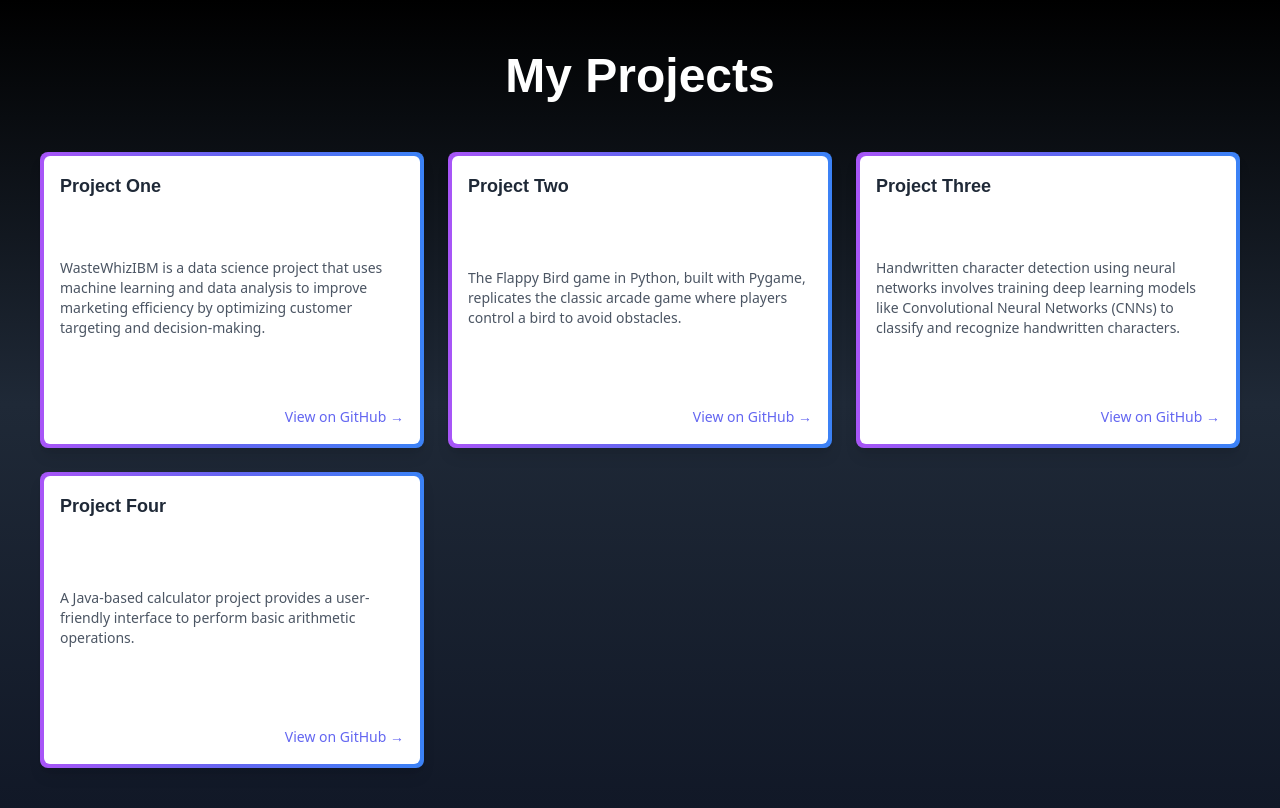
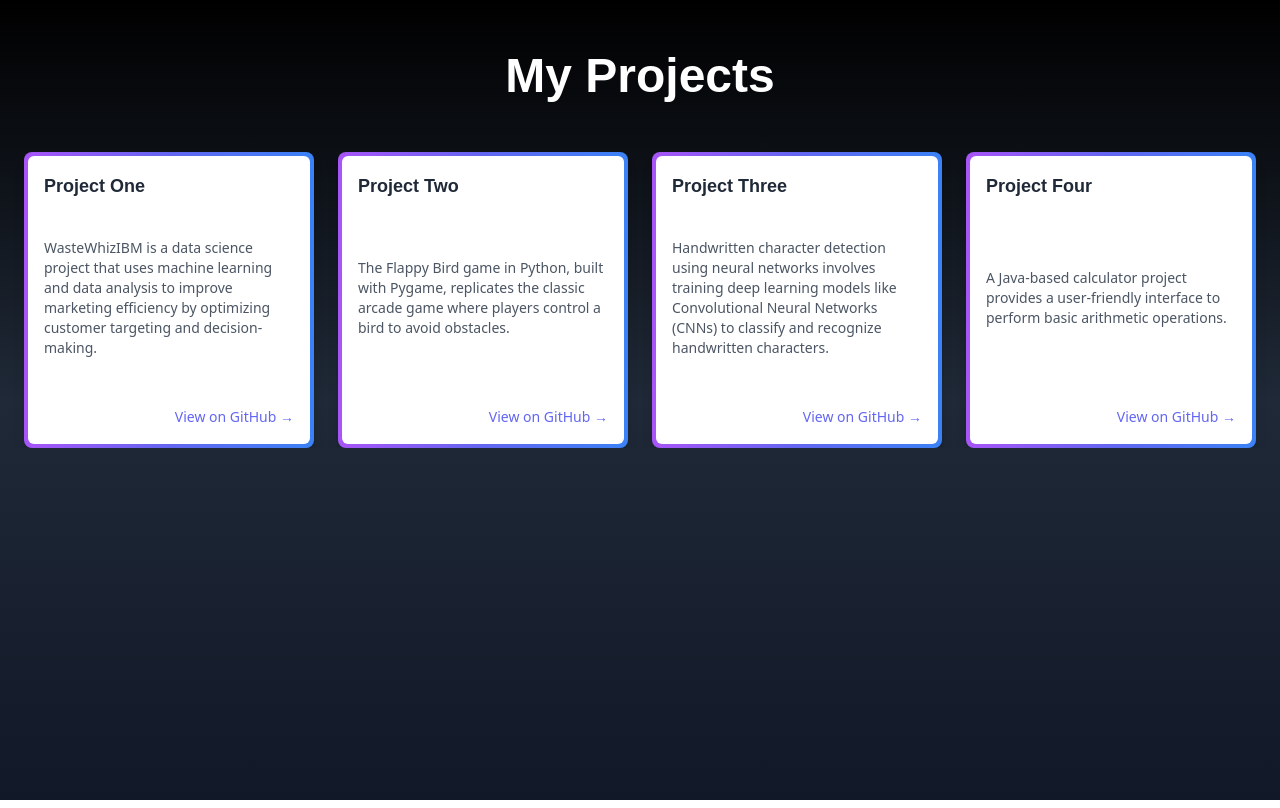
Before and after one commit to Praneetha1844/portfolio, a React (Create React App) app: page /projects in a window 1280 px wide. Built offline with nearby package versions, Linux system fonts and the light colour scheme.

Commit message:
scroll option

```diff
--- a/src/Projects.jsx
+++ b/src/Projects.jsx
@@ -27,7 +27,7 @@ function Projects() {
   return (
     <div className="w-full min-h-screen bg-gradient-to-b from-black via-gray-800 to-gray-900 flex flex-col items-center py-10">
       <h1 className="text-3xl font-bold text-white mb-10">My Projects</h1>
-      <div className="grid grid-cols-1 md:grid-cols-2 lg:grid-cols-3 gap-6 px-6 max-w-7xl">
+      <div className="w-full overflow-x-auto flex space-x-6 px-6 max-w-7xl">
         {projectsData.map((project, index) => (
           <a
             key={index}
```
